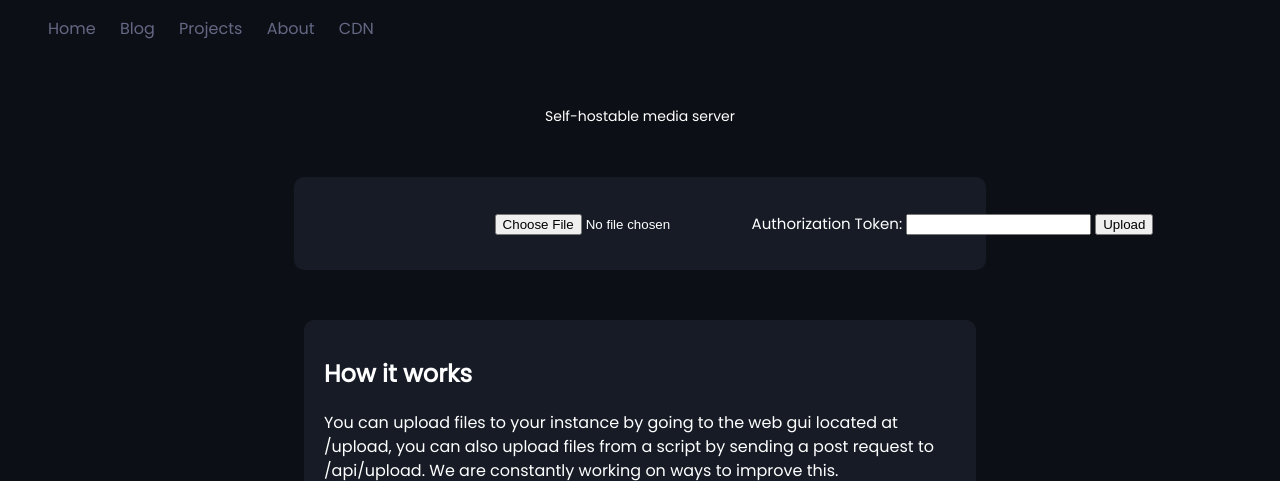
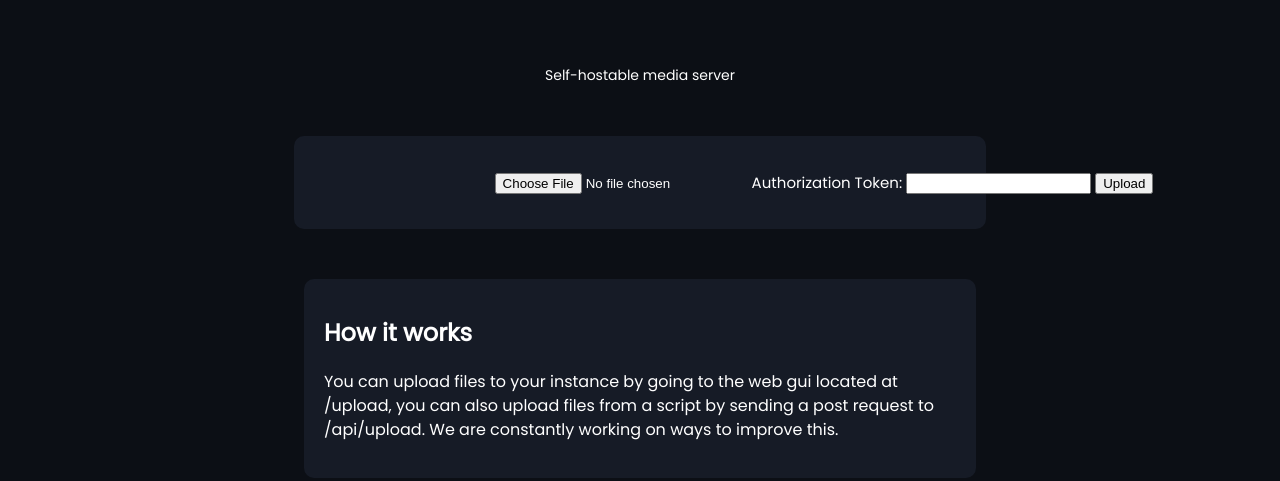
Before and after one commit to Alecks20/Alecks-Media, a Flask app: template templates/index.html in a window 1280 px wide; the page is wider, and only the part inside the window is pictured. Shown: the top 481 px of that part. Run offline with Flask 3, Linux system fonts and the light colour scheme; the template is opened without the code that fills it, so the values that code supplies are empty.

Commit message:
Removed nav bar

```diff
--- a/templates/index.html
+++ b/templates/index.html
@@ -11,15 +11,6 @@
 <body style="background-color: #0C0F15;"></body>
 <body>
 
-    <nav class="nav-container">
-        <ul class="nav">
-          <li><a href="https://a3d.pro">Home</a></li>
-          <li><a href="https://a3d.pro/blog">Blog</a></li>
-          <li><a href="https:/a3d.pro/projects">Projects</a></li>
-          <li><a href="https://a3d.pro/projects">About</a></li>
-          <li><a href="https://cdn.a3d.pro">CDN</a></li>
-        </ul>
-      </nav>
 
     <div class="heading">
         <h1 class="title-text-box">{{ app_name }}</h1>
```
